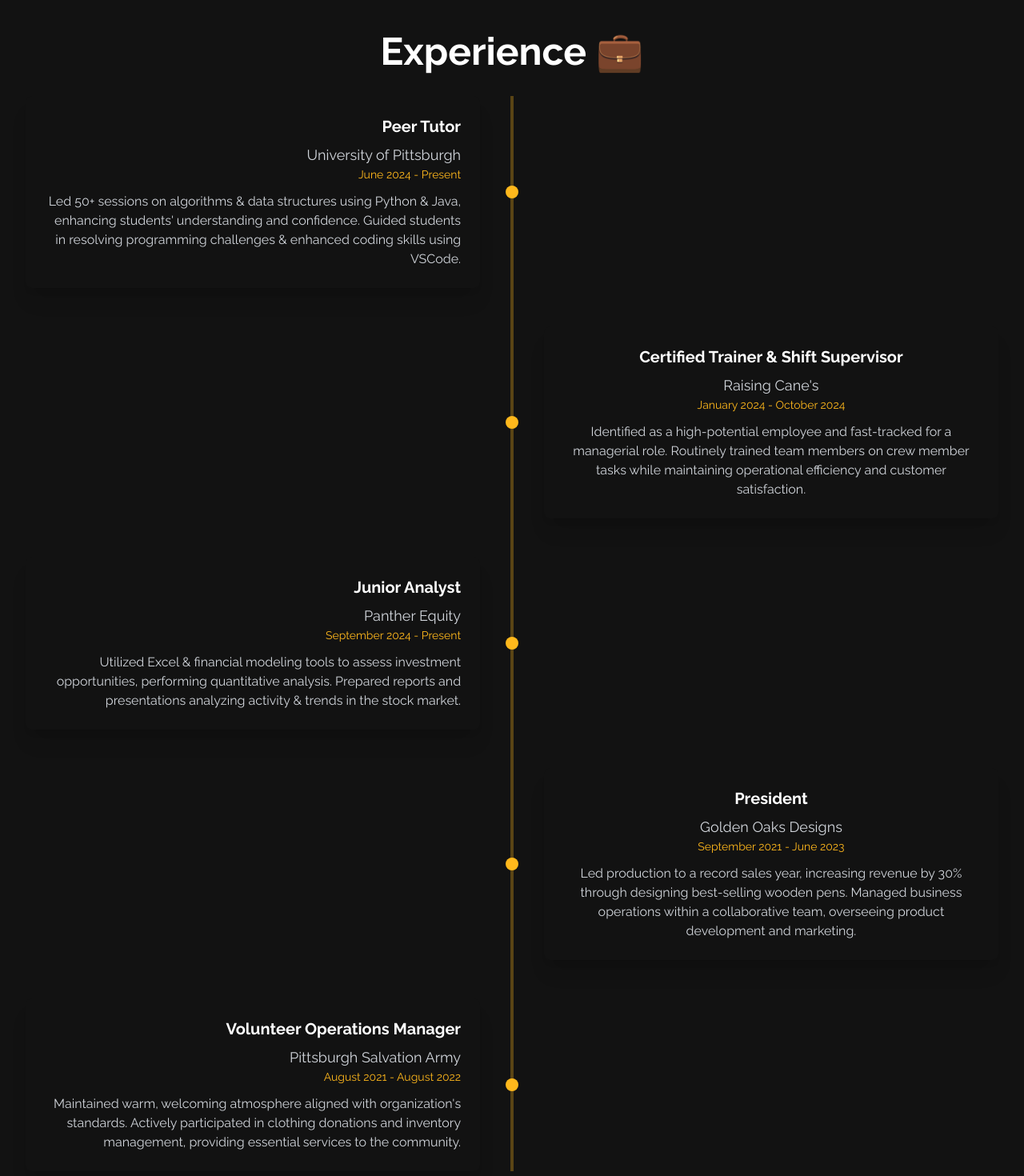
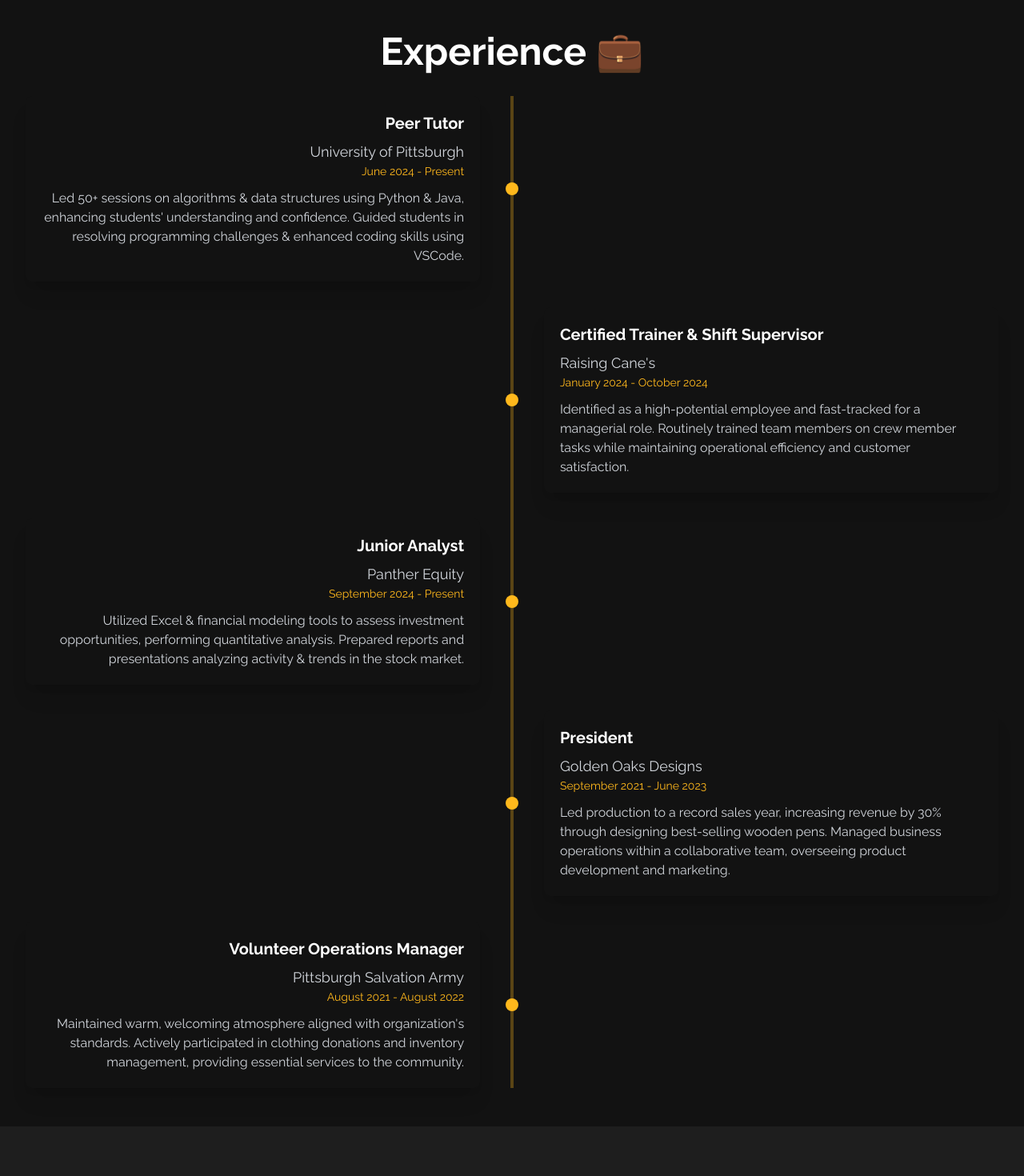
Before and after one commit to bualimov/bualimov.github.io, a React (Vite) app: page / in a window 1280 px wide. Shown: the part 3800-5270 px from the top of the page at 80% size. Built offline with nearby package versions, Linux system fonts and the light colour scheme.

Commit message:
before finals

```diff
--- a/src/App.jsx
+++ b/src/App.jsx
@@ -10,19 +10,21 @@
 // Project Modal Component
 const ProjectModal = ({ project, onClose }) => {
   return (
-    <div className="fixed inset-0 bg-black bg-opacity-50 flex items-center justify-center z-50" onClick={onClose}>
-      <div className="bg-dark-accent rounded-xl p-8 max-w-3xl w-full mx-4 relative" onClick={e => e.stopPropagation()}>
+    <div className="fixed inset-0 bg-black bg-opacity-50 flex items-center justify-center z-50 p-4" onClick={onClose}>
+      <div className="bg-dark-accent rounded-xl p-8 max-w-5xl w-full relative" onClick={e => e.stopPropagation()}>
         <span
           className="absolute top-2 right-3 text-4xl text-gray-400 hover:text-red-500 transition-colors cursor-pointer leading-none"
           onClick={onClose}
         >
           ×
         </span>
-        <img
-          src={project.image}
-          alt={project.title}
-          className="w-full h-auto max-h-[400px] object-contain rounded-lg mb-6"
-        />
+        <div className="flex justify-center mb-6">
+          <img
+            src={project.image}
+            alt={project.title}
+            className="w-3/4 h-auto max-h-[350px] object-contain rounded-lg"
+          />
+        </div>
         <a
           href={project.github}
           target="_blank"
@@ -393,11 +395,11 @@
               <div className="absolute left-1/2 transform -translate-x-1/2 h-full w-1 bg-pitt-gold/30"></div>
 
               {/* Timeline Items */}
-              <div className="space-y-12">
+              <div className="space-y-8">
                 {/* Current - Peer Tutor */}
                 <div className="flex flex-col md:flex-row items-center">
                   <div className="md:w-1/2 md:pr-8 md:text-right">
-                    <div className="bg-dark p-6 rounded-lg shadow-xl">
+                    <div className="bg-dark p-5 rounded-lg shadow-xl">
                       <h3 className="text-xl font-bold text-white mb-2">Peer Tutor</h3>
                       <p className="text-lg text-gray-300">University of Pittsburgh</p>
                       <p className="text-sm text-pitt-gold mb-3">June 2024 - Present</p>
@@ -413,7 +415,7 @@
                   <div className="md:w-1/2 md:pr-8"></div>
                   <div className="mx-auto md:mx-0 w-4 h-4 bg-pitt-gold rounded-full relative z-10"></div>
                   <div className="md:w-1/2 md:pl-8">
-                    <div className="bg-dark p-6 rounded-lg shadow-xl">
+                    <div className="bg-dark p-5 rounded-lg shadow-xl text-left">
                       <h3 className="text-xl font-bold text-white mb-2">Certified Trainer & Shift Supervisor</h3>
                       <p className="text-lg text-gray-300">Raising Cane's</p>
                       <p className="text-sm text-pitt-gold mb-3">January 2024 - October 2024</p>
@@ -425,7 +427,7 @@
                 {/* Junior Analyst */}
                 <div className="flex flex-col md:flex-row items-center">
                   <div className="md:w-1/2 md:pr-8 md:text-right">
-                    <div className="bg-dark p-6 rounded-lg shadow-xl">
+                    <div className="bg-dark p-5 rounded-lg shadow-xl">
                       <h3 className="text-xl font-bold text-white mb-2">Junior Analyst</h3>
                       <p className="text-lg text-gray-300">Panther Equity</p>
                       <p className="text-sm text-pitt-gold mb-3">September 2024 - Present</p>
@@ -441,7 +443,7 @@
                   <div className="md:w-1/2 md:pr-8"></div>
                   <div className="mx-auto md:mx-0 w-4 h-4 bg-pitt-gold rounded-full relative z-10"></div>
                   <div className="md:w-1/2 md:pl-8">
-                    <div className="bg-dark p-6 rounded-lg shadow-xl">
+                    <div className="bg-dark p-5 rounded-lg shadow-xl text-left">
                       <h3 className="text-xl font-bold text-white mb-2">President</h3>
                       <p className="text-lg text-gray-300">Golden Oaks Designs</p>
                       <p className="text-sm text-pitt-gold mb-3">September 2021 - June 2023</p>
@@ -453,7 +455,7 @@
                 {/* Salvation Army */}
                 <div className="flex flex-col md:flex-row items-center">
                   <div className="md:w-1/2 md:pr-8 md:text-right">
-                    <div className="bg-dark p-6 rounded-lg shadow-xl">
+                    <div className="bg-dark p-5 rounded-lg shadow-xl">
                       <h3 className="text-xl font-bold text-white mb-2">Volunteer Operations Manager</h3>
                       <p className="text-lg text-gray-300">Pittsburgh Salvation Army</p>
                       <p className="text-sm text-pitt-gold mb-3">August 2021 - August 2022</p>
```
